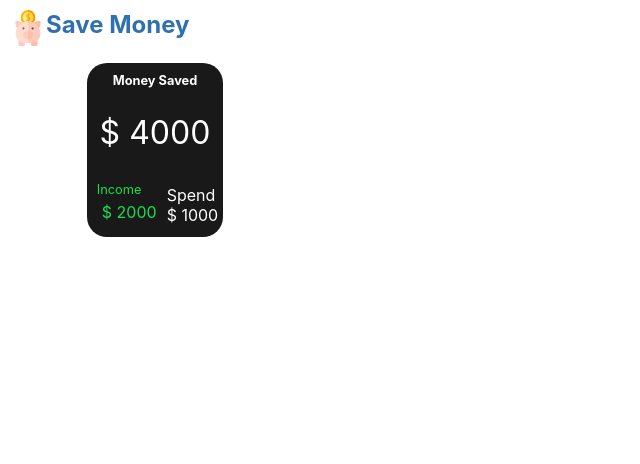
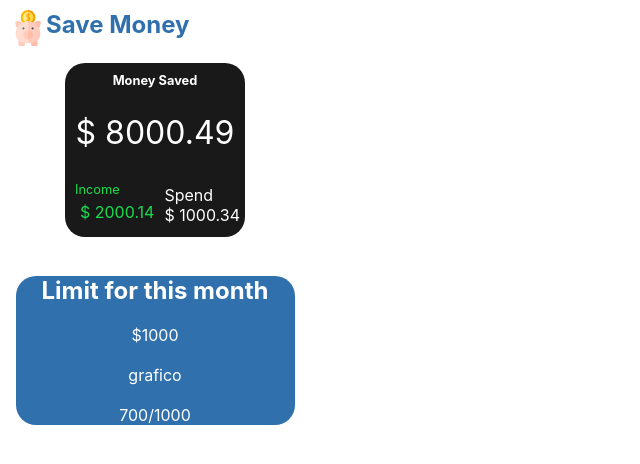
Before and after one commit to AdrianArcoGonzalez/SaveMoneyApp, a React (Create React App) app: page /main in a window 1280 px wide. Shown: the top 464 px of the page, without its empty margins (0-640 px from the left). Built offline with nearby package versions, Linux system fonts and the light colour scheme.

Commit message:
add main page jsx

```diff
--- a/src/pages/MainPage/MainPage.tsx
+++ b/src/pages/MainPage/MainPage.tsx
@@ -3,7 +3,13 @@ import Card from "../../components/Card/Card";
 const MainPage = (): JSX.Element => {
   return (
     <div className="card">
-      <Card income={2000} moneySaved={4000} spend={1000} currencyType={"$"} />
+      <Card
+        income={2000.14}
+        moneySaved={8000.49}
+        spend={1000.34}
+        currencyType={"$"}
+      />
+      <Card limit={1000} spend={700} currencyType={"$"} />
     </div>
   );
 };
```
